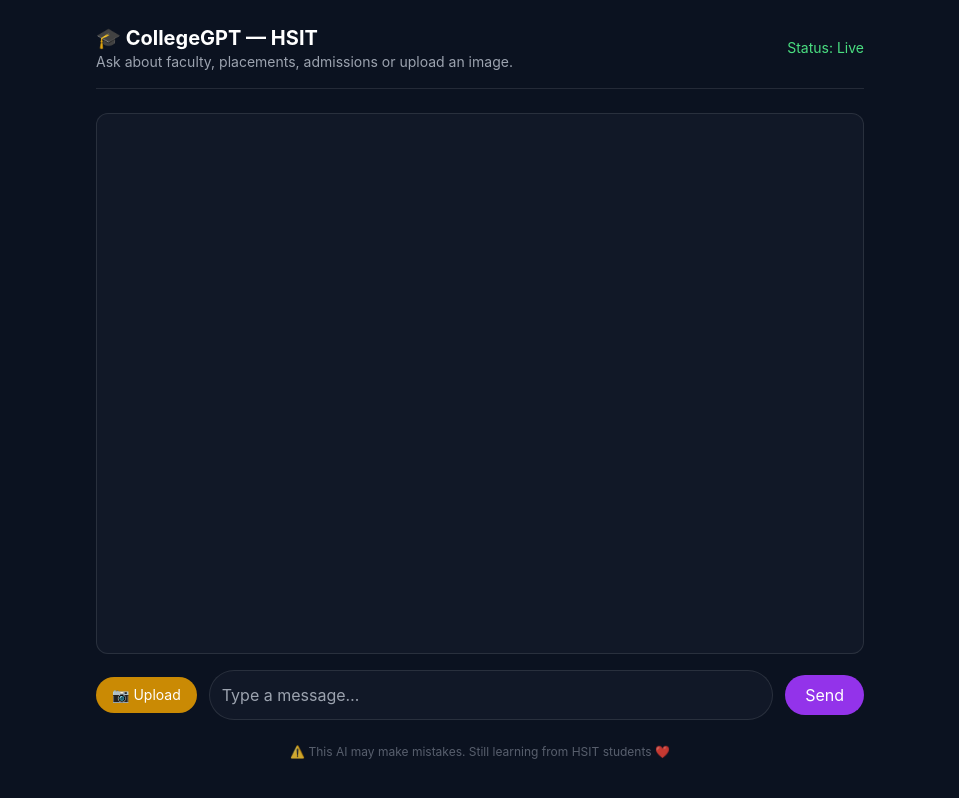
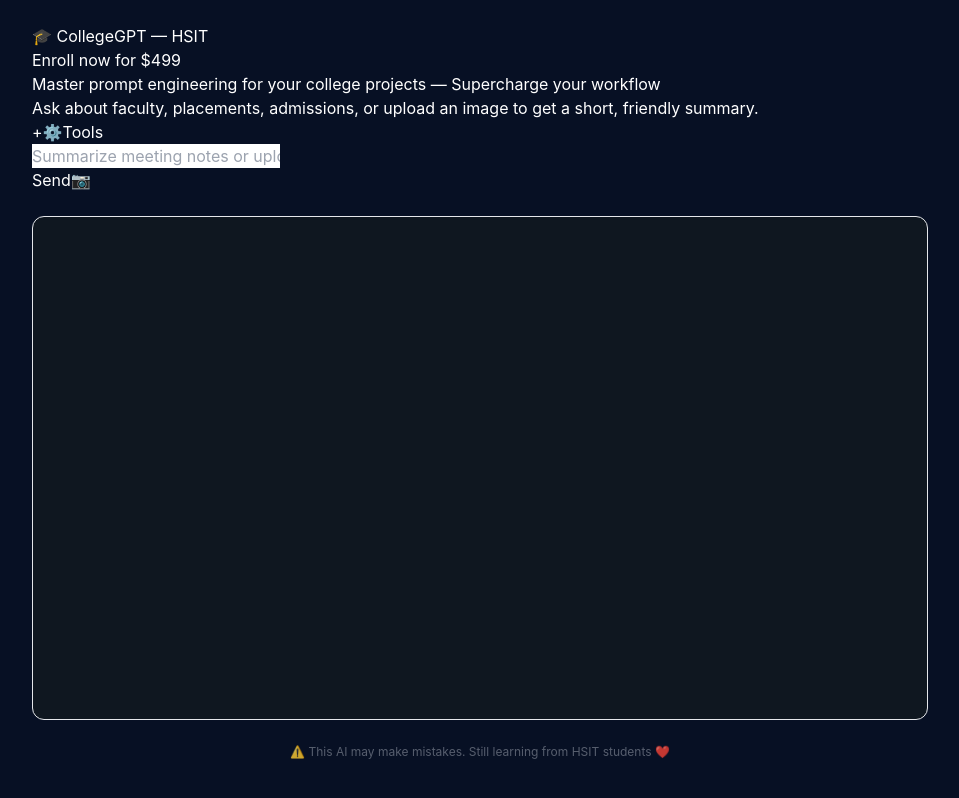
Before and after one commit to Mallikarjunrk2/collage-2, a Next.js app: page / in a window 1280 px wide. Shown: the whole page, without its empty margins (160-1119 px from the left). Built offline with nearby package versions, Linux system fonts and the light colour scheme.

Commit message:
Update index.js

```diff
--- a/pages/index.js
+++ b/pages/index.js
@@ -7,7 +7,7 @@
   const [loading, setLoading] = useState(false);
   const endRef = useRef();
 
-  // Auto scroll
+  // Auto scroll on new messages
   useEffect(() => {
     endRef.current?.scrollIntoView({ behavior: "smooth" });
   }, [messages]);
@@ -54,13 +54,13 @@
     setLoading(false);
   }
 
-  // Image Upload Describe (compressed client-side -> JSON POST to /api/describeImage_alt)
+  // Image Upload Describe: compress client-side and send to /api/describeImage_alt
   async function handleImageUpload(e) {
     const file = e.target.files[0];
     if (!file) return;
     setLoading(true);
 
-    // helper: convert File -> compressed dataURL
+    // convert File -> compressed dataURL
     const toDataURL = (file, maxWidth = 1200, quality = 0.7) =>
       new Promise((resolve, reject) => {
         const reader = new FileReader();
@@ -68,7 +68,6 @@
         reader.onload = () => {
           const img = new Image();
           img.onload = () => {
-            // compute target size
             const scale = Math.min(1, maxWidth / img.width);
             const w = Math.round(img.width * scale);
             const h = Math.round(img.height * scale);
@@ -91,27 +90,30 @@
       });
 
     try {
-      // 1) compress image and create a user message that displays it
-      const dataUrl = await toDataURL(file, 1200, 0.7);
+      // 1) compress the image
+      const dataUrl = await toDataURL(file, 1200, 0.75);
+
+      // 2) show the image as a user message (preview in chat)
       const userImageMsg = {
         id: Date.now(),
         role: "user",
         text: null,
-        image: dataUrl, // used by renderer to show preview
+        image: dataUrl,
         filename: file.name || "photo.jpg",
         time: new Date().toLocaleTimeString(),
       };
       setMessages((m) => [...m, userImageMsg]);
 
-      // 2) send to alt endpoint (small JSON)
+      // 3) send to describe endpoint (alt uses Gemini inlineData or fallback)
       const payload = { image: dataUrl, filename: file.name || "photo.jpg" };
+
       let resp = await fetch("/api/describeImage_alt", {
         method: "POST",
         headers: { "Content-Type": "application/json" },
         body: JSON.stringify(payload),
       }).catch(() => null);
 
-      // 3) fallback to original endpoint if alt fails
+      // fallback to original describeImage if alt not present
       if (!resp || !resp.ok) {
         resp = await fetch("/api/describeImage", {
           method: "POST",
@@ -120,19 +122,17 @@
         }).catch(() => null);
       }
 
-      // 4) show result
       if (resp && resp.ok) {
         const j = await resp.json();
         const botMsg = {
           id: Date.now() + 1,
           role: "bot",
-          text: j.answer || j.error || "Image described.",
+          text: j.answer || j.note || j.error || "Image described.",
           source: j.source || "vision",
           time: new Date().toLocaleTimeString(),
         };
         setMessages((m) => [...m, botMsg]);
       } else {
-        // If API failed, show error message from bot but keep the image visible (user message)
         setMessages((m) => [
           ...m,
           {
@@ -162,23 +162,55 @@
   }
 
   return (
-    <div className="min-h-screen bg-[#0b1220] text-white flex justify-center p-6">
-      <div className="w-full max-w-3xl flex flex-col">
+    <div className="min-h-screen bg-[#071024] text-white flex justify-center p-6">
+      <div className="w-full max-w-4xl flex flex-col">
 
-        {/* Header */}
-        <div className="flex items-center gap-4 mb-6 pb-4 border-b border-white/10">
+        {/* Hero / Headline (replacement header) */}
+        <div className="hero-wrapper mb-6">
+          <div className="hero-inner">
+            <div className="hero-top">
+              <div className="brand">🎓 CollegeGPT — <span className="brand-sub">HSIT</span></div>
+              <div className="cta-row">
+                <button className="cta-primary">Enroll now for $499</button>
+              </div>
+            </div>
 
-          <div>
-            <div className="text-xl font-bold">🎓 CollegeGPT — HSIT</div>
-            <div className="text-sm text-gray-400">
-              Ask about faculty, placements, admissions or upload an image.
+            <h1 className="hero-title">
+              Master prompt engineering for your college projects — <span className="accent">Supercharge your workflow</span>
+            </h1>
+
+            <p className="hero-sub">
+              Ask about faculty, placements, admissions, or upload an image to get a short, friendly summary.
+            </p>
+
+            <div className="hero-input">
+              <div className="hero-input-left">
+                <button className="icon-btn">+</button>
+                <button className="icon-btn">⚙️</button>
+                <span className="tools-label">Tools</span>
+              </div>
+
+              <input
+                placeholder="Summarize meeting notes or upload a screenshot…"
+                className="hero-search"
+                onKeyDown={(e) => e.key === "Enter" && send()}
+                value={q}
+                onChange={(e) => setQ(e.target.value)}
+              />
+
+              <div className="hero-input-right">
+                <button onClick={send} className="send-btn-hero" disabled={loading}>{loading ? "…" : "Send"}</button>
+                <label className="upload-hero">
+                  📷
+                  <input type="file" accept="image/*" onChange={handleImageUpload} className="hidden" />
+                </label>
+              </div>
             </div>
           </div>
-          <div className="ml-auto text-green-400 text-sm">Status: Live</div>
         </div>
 
         {/* Chat Window */}
-        <div className="flex-1 overflow-auto bg-[#111827] p-4 rounded-xl border border-white/10 min-h-[60vh]">
+        <div className="flex-1 overflow-auto bg-[#0f1720] p-4 rounded-xl border border-white/6 min-h-[55vh]">
           {messages.map((m) => (
             <div
               key={m.id}
@@ -186,27 +218,33 @@
             >
               <div
                 className={`max-w-xl p-3 rounded-xl ${m.role === "user" ? "bg-purple-700" : "bg-gray-800 border border-white/10"}`}
+                style={{ wordBreak: "break-word" }}
               >
-                {/* If this message has an image, render it */}
+                {/* image preview for messages that include one */}
                 {m.image ? (
                   <div className="mb-2">
                     <img
                       src={m.image}
                       alt={m.filename || "uploaded image"}
-                      style={{ maxWidth: "420px", width: "100%", borderRadius: 12, display: "block" }}
+                      style={{ maxWidth: "520px", width: "100%", borderRadius: 12, display: "block" }}
                     />
+                    {/* optional filename line */}
+                    {m.filename ? <div className="text-xs text-gray-400 mt-1">{m.filename}</div> : null}
                   </div>
                 ) : null}
 
-                {/* Text content (bot or user text) */}
+                {/* message text */}
                 {m.text ? <div style={{ whiteSpace: "pre-wrap" }}>{m.text}</div> : null}
 
+                {/* source label */}
                 {m.source && (
                   <div className="mt-1 text-xs text-gray-400">
                     {m.source === "supabase" && "📘 Database"}
                     {m.source === "llm" && "🤖 LLM"}
                     {m.source === "vision" && "🖼 Vision"}
                     {m.source === "vision-error" && "⚠️ Vision Error"}
+                    {m.source === "gemini-vision" && "🖼 Gemini"}
+                    {m.source === "openai" && "🧠 OpenAI"}
                   </div>
                 )}
 
@@ -214,47 +252,14 @@
               </div>
             </div>
           ))}
+
           <div ref={endRef}></div>
-        </div>
-
-        {/* Input Area */}
-        <div className="mt-4 flex items-center gap-3">
-
-          {/* Image Upload */}
-          <label className="cursor-pointer bg-yellow-600 px-4 py-2 rounded-full text-sm">
-            📷 Upload
-            <input
-              type="file"
-              accept="image/*"
-              className="hidden"
-              onChange={handleImageUpload}
-            />
-          </label>
-
-          {/* Text Input */}
-          <input
-            value={q}
-            onChange={(e) => setQ(e.target.value)}
-            onKeyDown={(e) => e.key === "Enter" && send()}
-            placeholder="Type a message…"
-            className="flex-1 p-3 rounded-full bg-gray-900 border border-white/10 outline-none"
-          />
-
-          {/* Send */}
-          <button
-            onClick={send}
-            disabled={loading}
-            className="px-5 py-2 rounded-full bg-purple-600 disabled:opacity-40"
-          >
-            {loading ? "…" : "Send"}
-          </button>
         </div>
 
         {/* Footer */}
         <div className="mt-6 text-center text-gray-500 text-xs pb-4 opacity-80">
           ⚠️ This AI may make mistakes. Still learning from HSIT students ❤️
         </div>
-
       </div>
     </div>
   );
```
